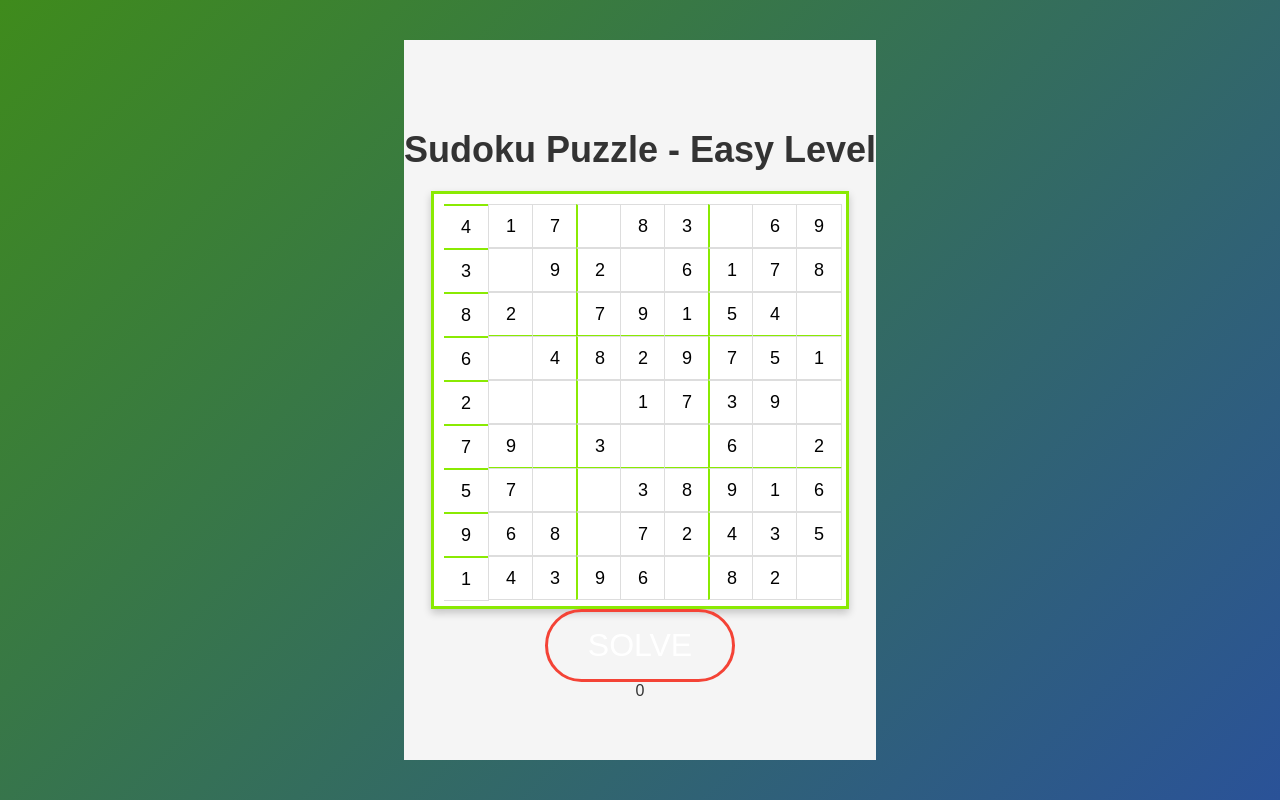
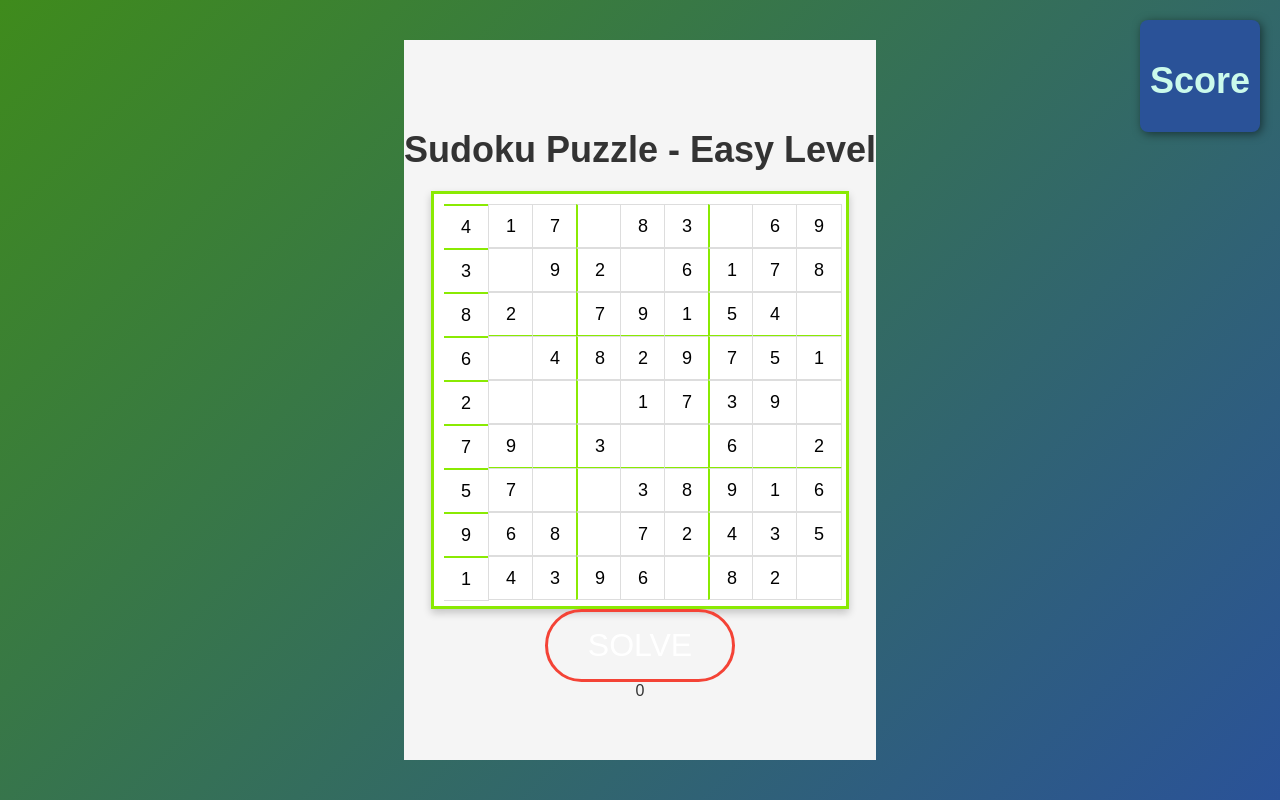
Before and after one commit to fercast711/sudoku, a React (Vite) app in the folder frontend/: page /solver in a window 1280 px wide. Built offline with nearby package versions, Linux system fonts and the light colour scheme; a web font is replaced by a local one.

Commit message:
score counter

```diff
--- a/frontend/src/components/SudokuSolver.jsx
+++ b/frontend/src/components/SudokuSolver.jsx
@@ -9,6 +9,7 @@ const SudokuSolver = () => {
   const [selectedCell, setSelectedCell] = useState(null);
   const [gridValues, setGridValues] = useState(Array(81).fill(''));
   const [solution, setSolution] = useState(null);
+  const [score, setScore] = useState(null);
   const [error, setError] = useState(0);
   const navigate = useNavigate();
 
@@ -177,6 +178,7 @@ const SudokuSolver = () => {
         newErrorCells[index] = true;
       } else {
         newErrorCells[index] = false;
+        setScore(prevScore => (prevScore || 0) + 100);
         const SolutionGridConverted = SolutionGrid.map(num => num !== 0 ? num.toString() : '');
         if (SolutionGridConverted.every((value, index) => value === gridValues[index])) {
           setwin(1);
@@ -249,6 +251,10 @@ const SudokuSolver = () => {
   return (
     <div className="sudoku-container">
       <h2>Sudoku Puzzle - {level.charAt(0).toUpperCase() + level.slice(1)} Level</h2>
+      <div className="score-container">
+        <h2>Score</h2>
+        <p>{score}</p>
+      </div>
       <div className="sudoku-grid">{renderGrid()}</div>
       <button className="solve-button" onClick={solveSudoku}>Solve</button>
       {error && <p className="error">{error}</p>}
--- a/frontend/src/styles/SudokuSolver.css
+++ b/frontend/src/styles/SudokuSolver.css
@@ -77,3 +77,16 @@
   background-color: #ffcccc;
   color: red;
 }
+
+.score-container {
+  position: fixed;
+  top: 20px;
+  right: 20px;
+  text-align: center;
+  font-size: medium;
+  color: rgb(203, 250, 235);
+  background-color: #2a5298;
+  padding: 10px;
+  border-radius: 8px; /* Optional: Rounded corners */
+  box-shadow: 2px 2px 10px rgba(0, 0, 0, 0.5); /* Optional: Add shadow for depth */
+}
```
